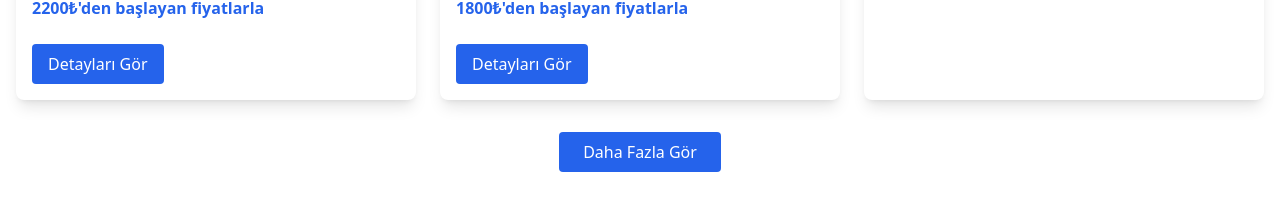
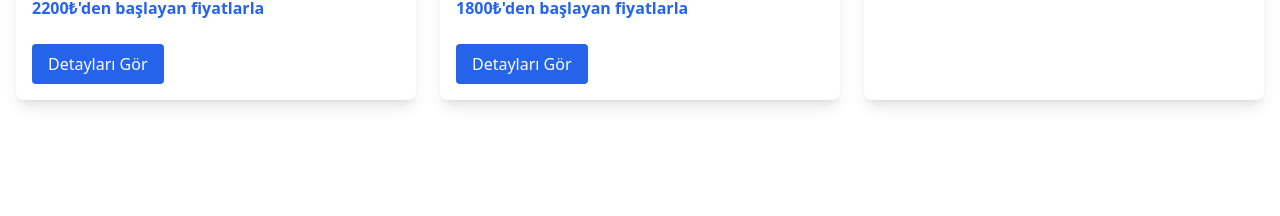
Before and after one commit to Arda66/TravelGuide-REACT-WEBAPP, a React (Create React App) app: page / in a window 1280 px wide. Shown: the part 1580-1796 px from the top of the page. Built offline with nearby package versions, Linux system fonts and the light colour scheme.

Commit message:
Remove "See More" button from TravelList component

```diff
--- a/src/components/TravelList.js
+++ b/src/components/TravelList.js
@@ -286,16 +286,6 @@ function TravelList({ searchQuery }) {
           </div>
         </div>
       )}
-      {!showAll && displayedDestinations.length < destinations.length && (
-        <div className="text-center mt-8">
-          <button
-            onClick={handleSeeMore}
-            className="bg-blue-600 text-white px-6 py-2 rounded hover:bg-blue-700 transition-colors"
-          >
-            Daha Fazla Gör
-          </button>
-        </div>
-      )}
     </>
   );
 }
```
